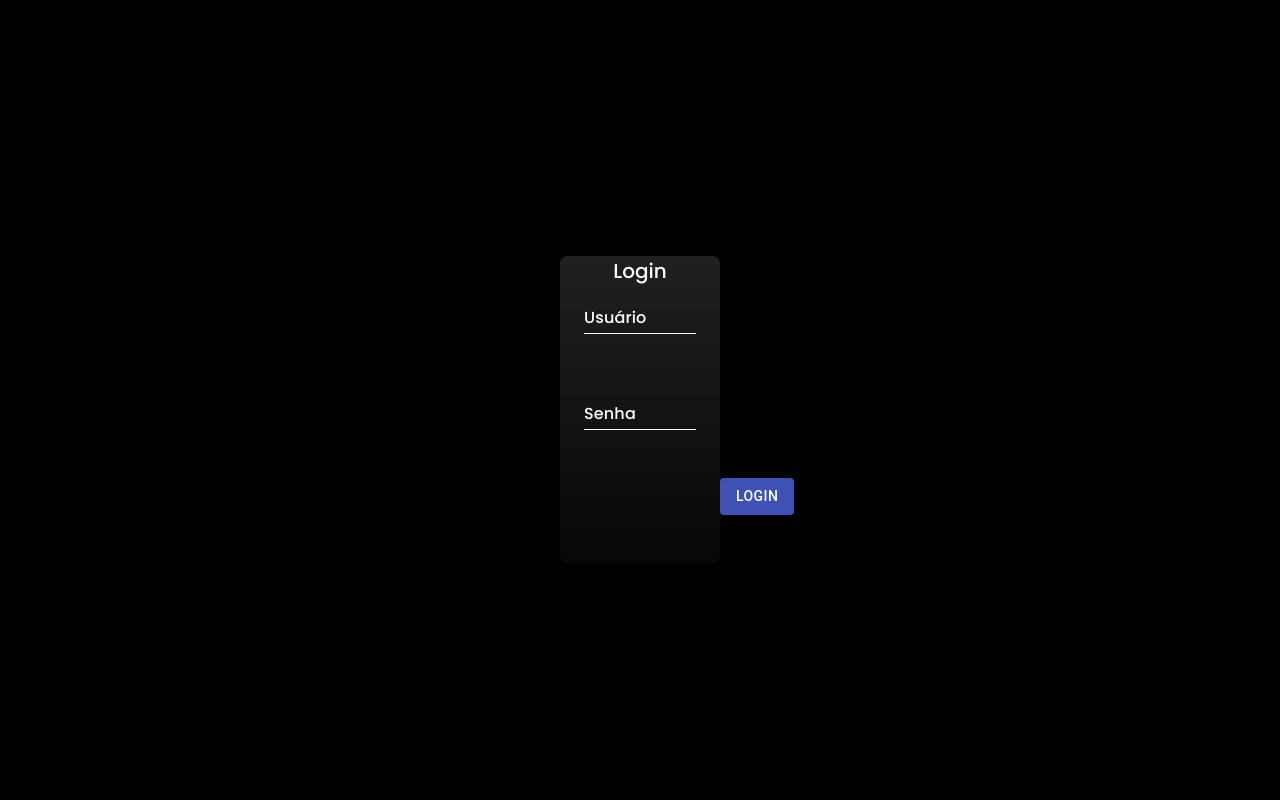
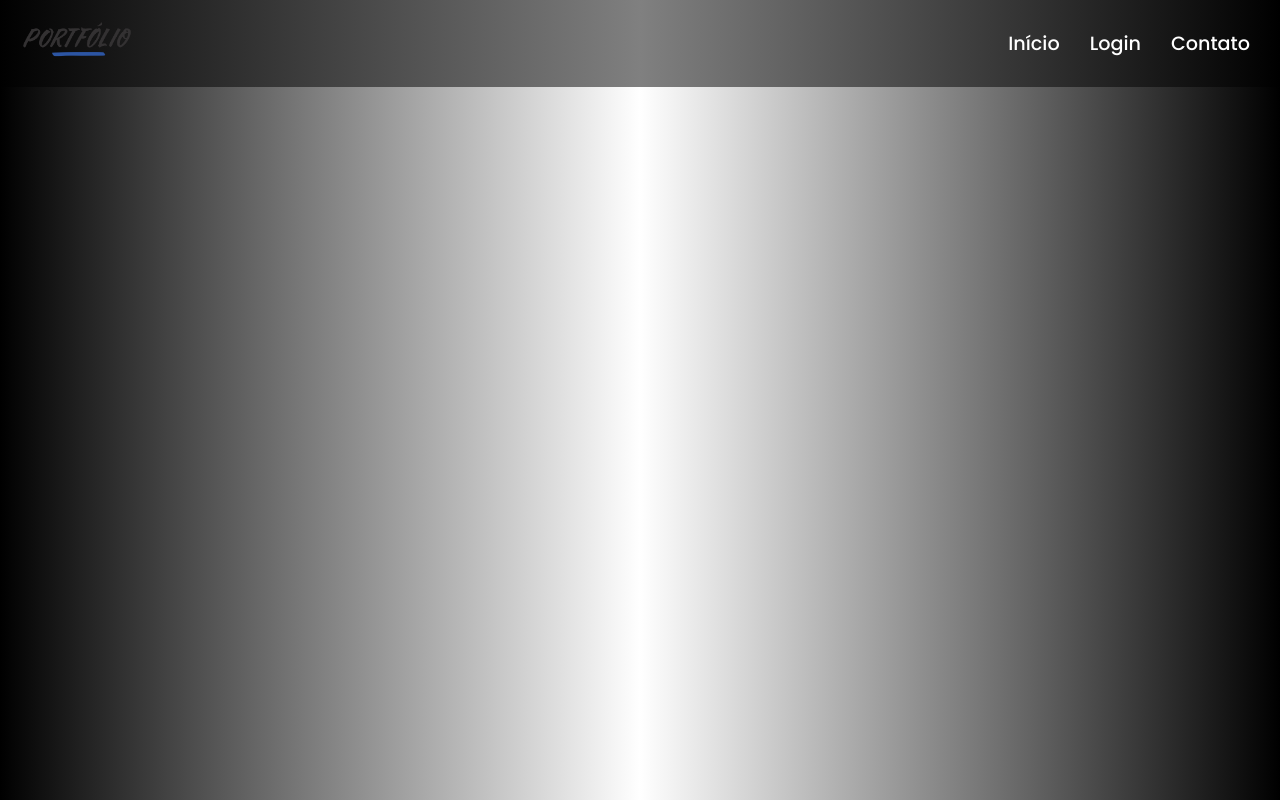
Before and after one commit to RonaldoTavares/Portfolio, a React (Create React App) app: page / in a window 1280 px wide. Built offline with nearby package versions, Linux system fonts and the light colour scheme.

Commit message:
create header and home page

```diff
--- a/src/Router.jsx
+++ b/src/Router.jsx
@@ -1,15 +1,15 @@
 import React from "react";
 import { BrowserRouter, Route, Switch } from "react-router-dom";
 import LoginPage from "./features/LoginPage";
-import HomePage2 from "./features/HomePage2";
+import HomePage from "./features/homePage/HomePage";
 
 const Router = () => (
   <BrowserRouter>
     <Switch>
-      <Route path="/" exact component={LoginPage} />
+      <Route path="/" exact component={HomePage} />
     </Switch>
     <Switch>
-      <Route path="/2" exact component={HomePage2} />
+      <Route path="/login" exact component={LoginPage} />
     </Switch>
   </BrowserRouter>
 );
--- a/src/features/HomePage2.jsx
+++ /dev/null
@@ -1,7 +0,0 @@
-import React from "react";
-
-const HomePage2 = () => {
-  return <b>douglasdssaaaas</b>;
-};
-
-export default HomePage2;
--- a/src/features/LoginPage.jsx
+++ b/src/features/LoginPage.jsx
@@ -3,6 +3,7 @@ import HomePageClass from "./LoginPageClass";
 import { Grid, Box, TextField, Button } from "@material-ui/core";
 import CircularProgress from "@material-ui/core/CircularProgress";
 import { withStyles } from "@material-ui/core/styles";
+import Header from "./header/Header";
 
 const CssTextField = withStyles({
   root: {
@@ -40,7 +41,9 @@ const HomePage = () => {
     setButtonClick(value);
   };
   return (
-    <Grid className={classes.gridContainer}>
+    <div className={classes.body}>
+      <Header />
+      <Grid>
         <Box pt={32} pl={70} pr={70}>
           {buttonClick && (
             <Box className={classes.boxlogin}>
@@ -98,6 +101,7 @@ const HomePage = () => {
           )}
         </Box>
       </Grid>
+    </div>
   );
 };
 
--- a/src/features/LoginPageClass.js
+++ b/src/features/LoginPageClass.js
@@ -1,10 +1,6 @@
 import { makeStyles } from '@material-ui/core/styles';
 
 const loginPageStyles = makeStyles(() => ({
-    gridContainer: {
-        height: '100vh',
-        background: '#000'
-      },
     boxlogin: {
         boxShadow: '0 0 3em black',
         background: 'linear-gradient(rgba(145,145,145,0.22),rgba(145,145,145,0.05))',
@@ -21,6 +17,11 @@ const loginPageStyles = makeStyles(() => ({
         fontFamily: "'Poppins', sans-serif",
         textAlign: 'center',
         fontSize: 12
+    },
+    body:{
+        backgroundColor: '#000',
+        width: '100%',
+        height: '100vh'
     }
 }));
 
--- /dev/null
+++ b/src/features/header/Header.jsx
@@ -0,0 +1,35 @@
+import React from "react";
+import headerClasses from "./HeaderClasses";
+import imgPortfolio from "../../assets/img/portfolio.png";
+
+const Header = () => {
+  const classes = headerClasses();
+  return (
+    <header className={`${classes.resetStyle} ${classes.header}`}>
+      <a className={`${classes.a}`}>
+        <img src={imgPortfolio} className={classes.img} />
+      </a>
+      <nav>
+        <ul className={`${classes.resetStyle} ${classes.menu}`}>
+          <li className={`${classes.li}`}>
+            <a className={`${classes.a} ${classes.itemHeader}`} href="/">
+              Início
+            </a>
+          </li>
+          <li className={`${classes.li}`}>
+            <a className={`${classes.a} ${classes.itemHeader}`} href="/login">
+              Login
+            </a>
+          </li>
+          <li className={`${classes.li}`}>
+            <a className={`${classes.a} ${classes.itemHeader}`} href="/">
+              Contato
+            </a>
+          </li>
+        </ul>
+      </nav>
+    </header>
+  );
+};
+
+export default Header;
--- /dev/null
+++ b/src/features/header/HeaderClasses.js
@@ -0,0 +1,40 @@
+import { makeStyles } from '@material-ui/core/styles';
+
+const HeaderClasses = makeStyles(() => ({
+resetStyle : {
+    margin: '0px',
+    padding: '0px',
+    listStyle: 'none',
+    fontSize: '1.2rem',
+    fontFamily: 'Arial'
+},
+a: {
+    textDecoration: 'none',
+    color: '#FFF',
+    fontFamily: "'Poppins', sans-serif"
+},
+header: {
+    display: 'flex',
+    justifyContent: 'space-between',
+    alignItems: 'center',
+    padding: '20px',
+    backgroundImage: 'linear-gradient(to left, #000 , #808080, #000)'
+},
+menu: {
+    display: 'flex',
+    justifyContent: 'space-between'
+},
+li: {
+    marginLeft: '10px'
+},
+itemHeader: {
+    padding: '10px',
+},
+img:{
+    color: '#fff',
+    width:'15%',
+}
+
+}));
+
+export default HeaderClasses
--- /dev/null
+++ b/src/features/homePage/HomePage.jsx
@@ -0,0 +1,15 @@
+import React from "react";
+import Header from "../header/Header";
+import homePageClasses from "./homePageClasses";
+
+const HomePage = () => {
+  const classes = homePageClasses();
+  return (
+    <div className={classes.body}>
+      <Header />
+      <div></div>
+    </div>
+  );
+};
+
+export default HomePage;
--- /dev/null
+++ b/src/features/homePage/homePageClasses.js
@@ -0,0 +1,11 @@
+import { makeStyles } from '@material-ui/core/styles';
+
+const homePageClasses = makeStyles(() => ({
+    body:{
+        backgroundImage: 'linear-gradient(to left, #000 , #fff, #000)',
+        width: '100%',
+        height: '100vh'
+    }
+}));
+
+export default homePageClasses
```
Also changed, not shown: src/assets/img/portfolio.png (added), src/assets/img/predios.jpg (deleted). Lines whose indentation alone changed are shown as unchanged.
